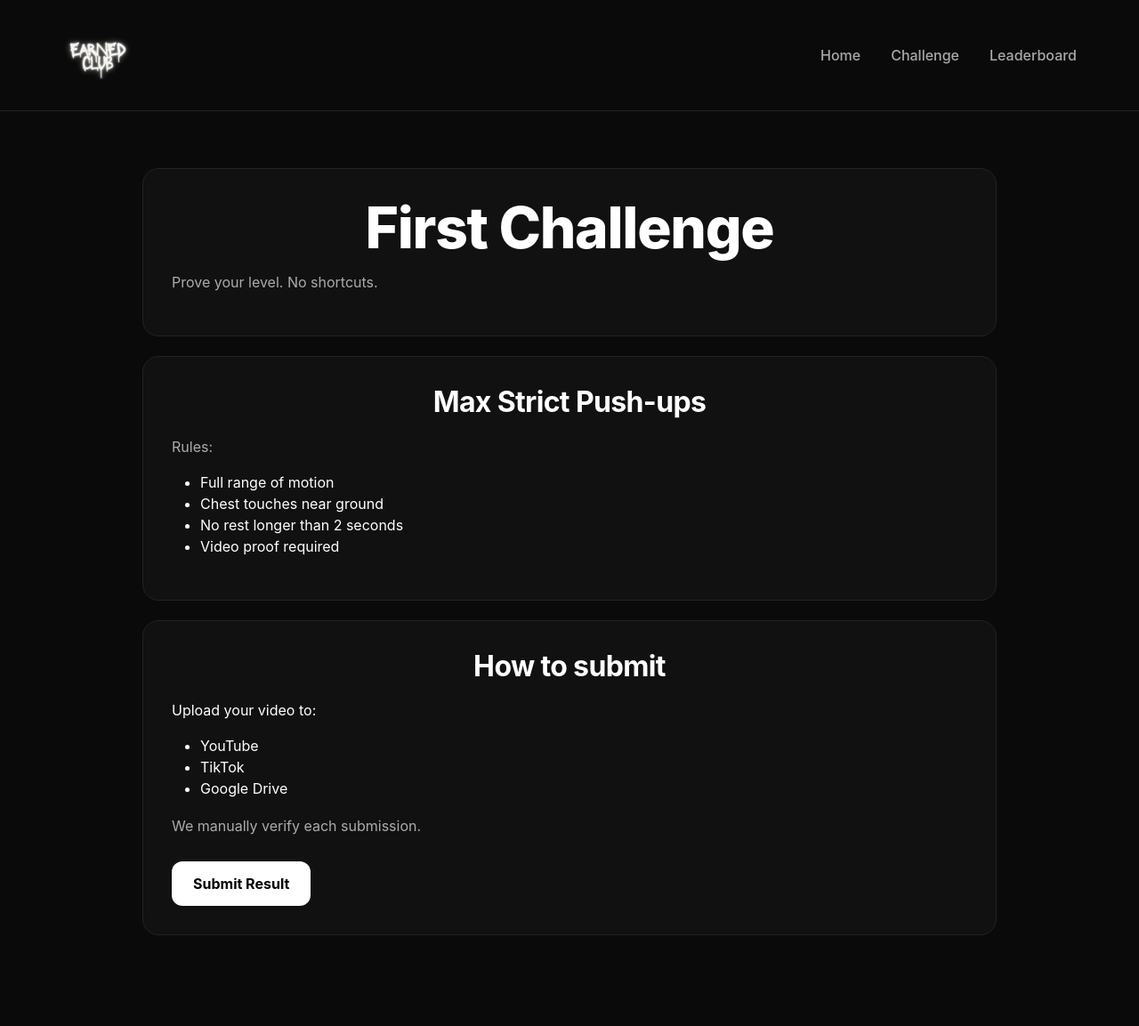
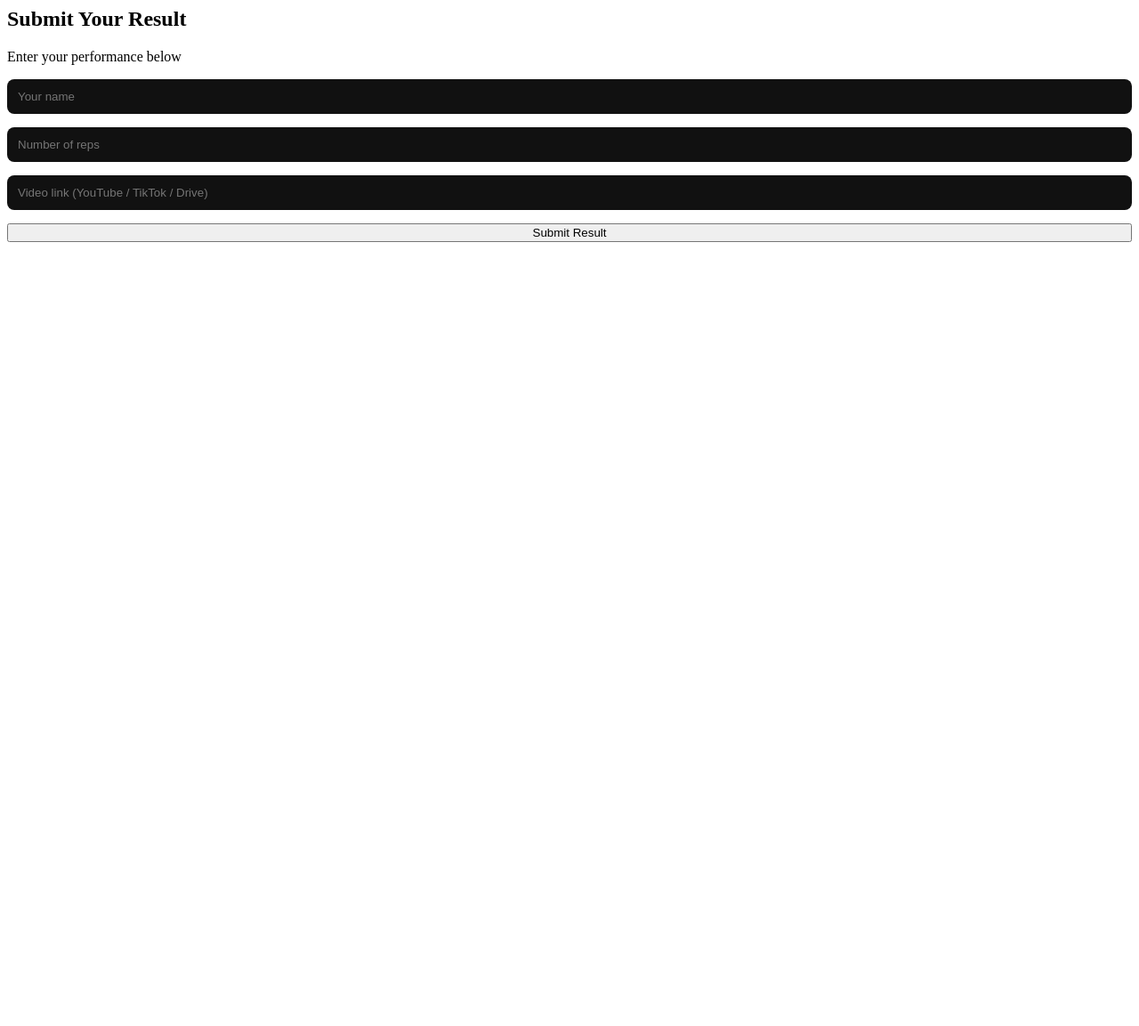
Before and after one commit to Danas2008/EarnedClub, a Django app: page /challenge/ in a window 1280 px wide. Shown: the whole page at 89% size. After the commit the page ends 272 px from the top, so only its background shows below. Run offline with Django 5.2, Linux system fonts and the light colour scheme.

Commit message:
Update challenge.html

```diff
--- a/main/templates/challenge.html
+++ b/main/templates/challenge.html
@@ -1,44 +1,29 @@
-{% extends "base.html" %}
-
-{% block title %}Challenge{% endblock %}
-
-{% block content %}
-
-<!-- HEADER -->
-<div class="card-dark">
-    <h1>First Challenge</h1>
-    <p class="muted">Prove your level. No shortcuts.</p>
-</div>
-
-<!-- CHALLENGE RULES -->
-<div class="card-dark">
-    <h2>Max Strict Push-ups</h2>
-
-    <p class="muted">Rules:</p>
-
-    <ul style="text-align:left; display:inline-block;">
-        <li>Full range of motion</li>
-        <li>Chest touches near ground</li>
-        <li>No rest longer than 2 seconds</li>
-        <li>Video proof required</li>
-    </ul>
-</div>
-
 <!-- SUBMISSION -->
 <div class="card-dark">
-    <h2>How to submit</h2>
+    <h2>Submit Your Result</h2>
 
-    <p>Upload your video to:</p>
+    <p class="muted">Enter your performance below</p>
 
-    <ul style="text-align:left; display:inline-block;">
-        <li>YouTube</li>
-        <li>TikTok</li>
-        <li>Google Drive</li>
-    </ul>
+    <form method="POST">
+        {% csrf_token %}
 
-    <p class="muted">We manually verify each submission.</p>
+        <div style="margin-bottom:15px;">
+            <input type="text" name="name" placeholder="Your name" required
+                   style="width:100%; padding:12px; border-radius:8px; border:none; background:#111; color:white;">
+        </div>
 
-    <a class="btn-main" href="#">Submit Result</a>
+        <div style="margin-bottom:15px;">
+            <input type="number" name="reps" placeholder="Number of reps" required
+                   style="width:100%; padding:12px; border-radius:8px; border:none; background:#111; color:white;">
+        </div>
+
+        <div style="margin-bottom:15px;">
+            <input type="url" name="video_link" placeholder="Video link (YouTube / TikTok / Drive)" required
+                   style="width:100%; padding:12px; border-radius:8px; border:none; background:#111; color:white;">
+        </div>
+
+        <button type="submit" class="btn-main" style="width:100%;">
+            Submit Result
+        </button>
+    </form>
 </div>
-
-{% endblock %}
```
